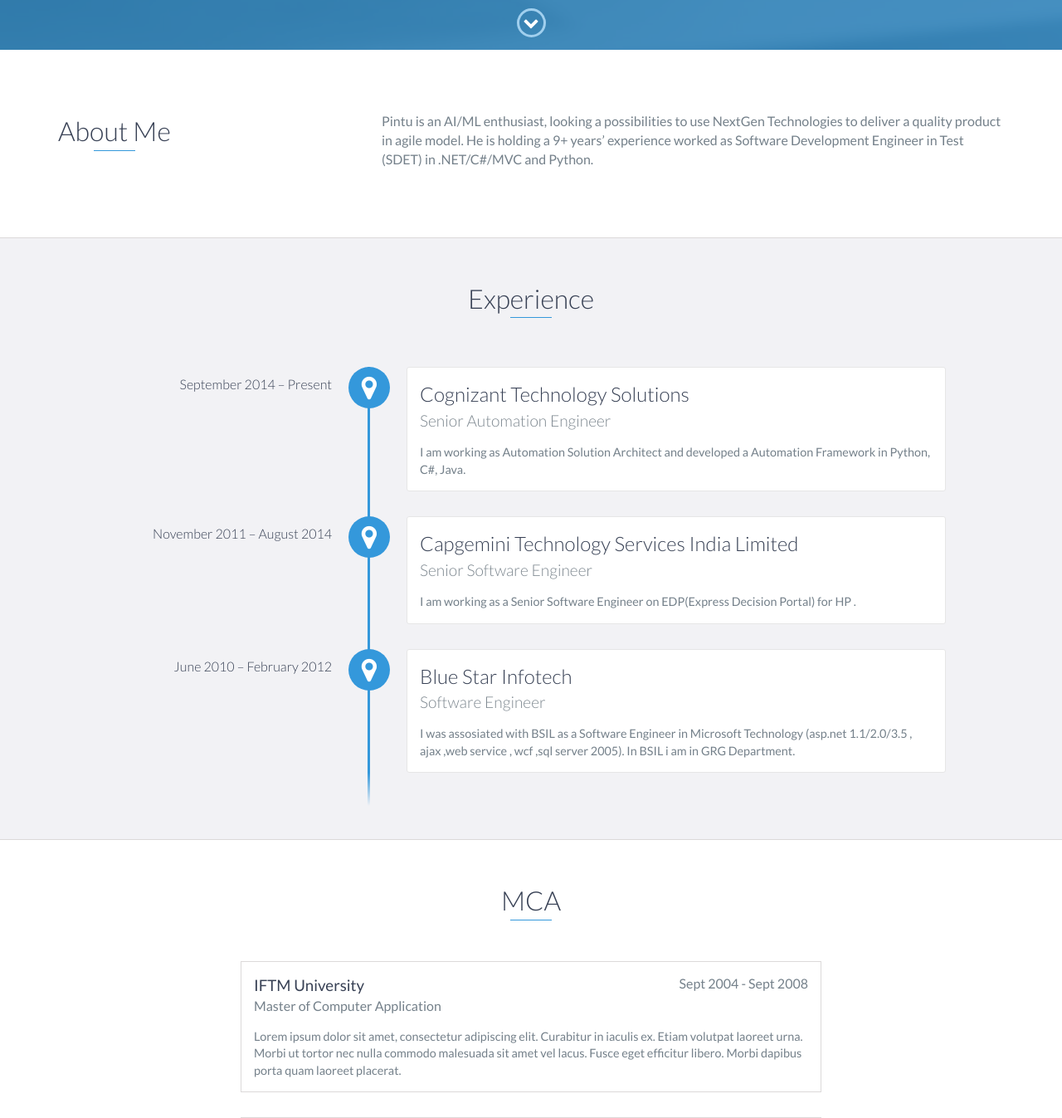
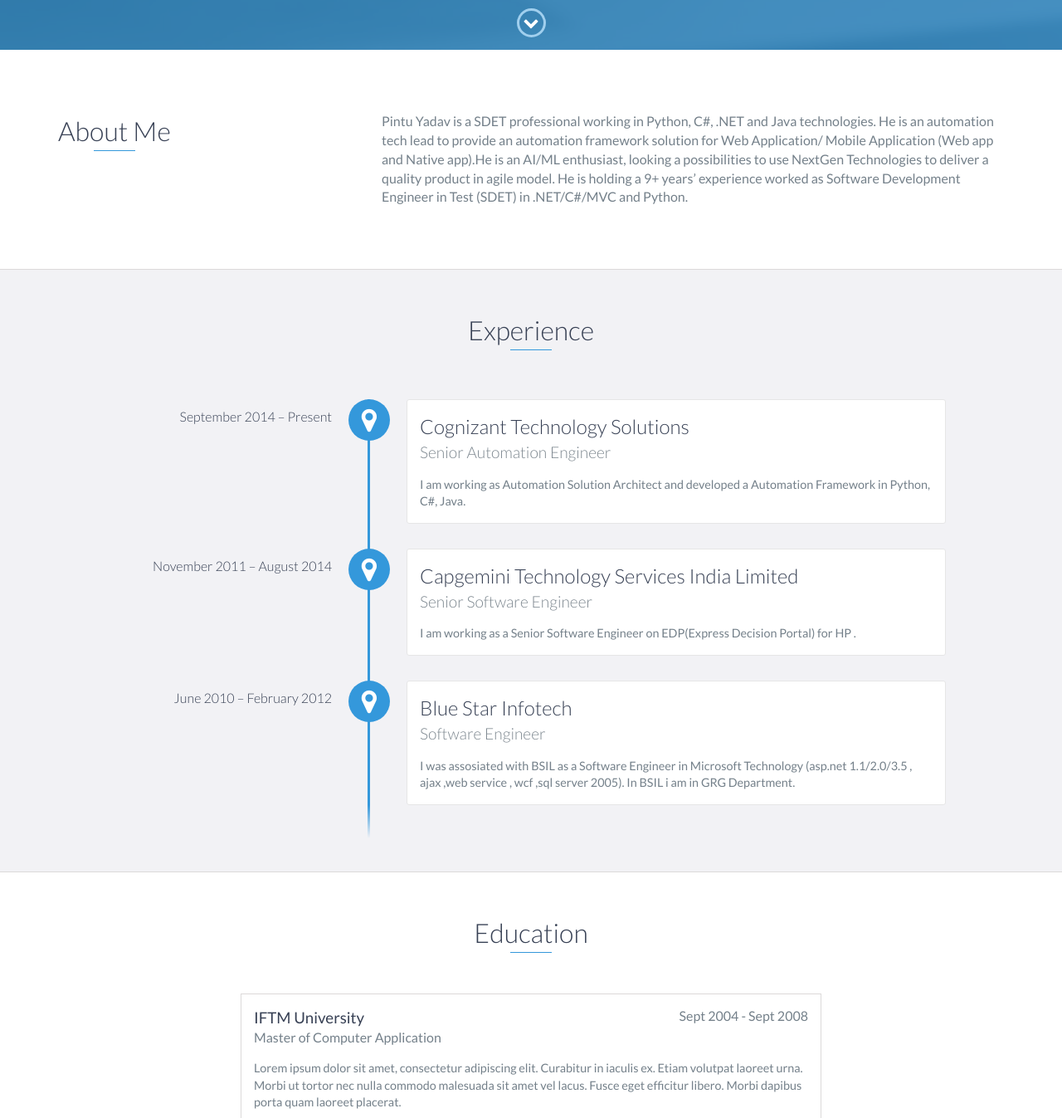
Before and after one commit to pro-pintuyadav/resume, a website: page index.html in a window 1280 px wide. Shown: the part 740-2087 px from the top of the page at 83% size. Drawn offline with nearby package versions, Linux system fonts and the light colour scheme.

Commit message:
Update index.html

```diff
--- a/index.html
+++ b/index.html
@@ -73,7 +73,7 @@
                 </div>
                 <div class="col-md-8">
                     <p>
-                       Pintu is an AI/ML enthusiast, looking a possibilities to use NextGen Technologies to deliver a quality product in agile model. He is holding a 9+ years’ experience worked as Software Development Engineer in Test (SDET) in .NET/C#/MVC and Python.
+                       Pintu Yadav is a SDET professional working in Python, C#, .NET and Java technologies. He is an automation tech lead to provide an automation framework solution for Web Application/ Mobile Application (Web app and Native app).He is an AI/ML enthusiast, looking a possibilities to use NextGen Technologies to deliver a quality product in agile model. He is holding a 9+ years’ experience worked as Software Development Engineer in Test (SDET) in .NET/C#/MVC and Python.
                     </p>
                 </div>
             </div>
@@ -115,7 +115,7 @@
     <!-- End #experience -->
 
     <div id="education">
-        <h2 class="heading">MCA</h2>
+        <h2 class="heading">Education</h2>
         <div class="education-block">
             <h3>IFTM University</h3>
             <span class="education-date">Sept 2004 - Sept 2008</span>
```
